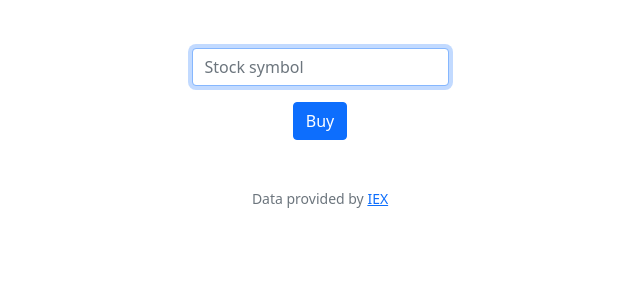
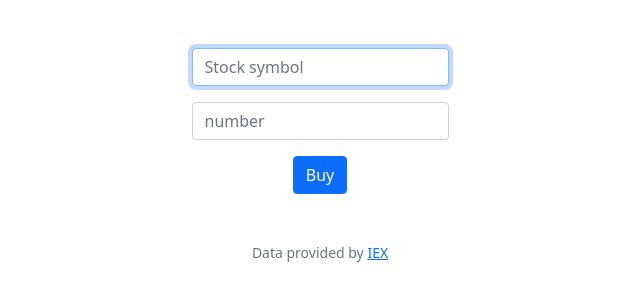
Before and after one commit to heddxh/CS50X, a Flask app: template week9/finance/templates/buy.html in a window 1280 px wide. Shown: the part 76-377 px from the top of the page, without its empty margins (320-960 px from the left). Run offline with Flask 2, Linux system fonts and the light colour scheme; the template is opened without the code that fills it, so the values that code supplies are empty; some libraries are stand-ins or nearby versions.

Commit message:
Wed, Mar 1, 2023, 1:32 PM +08:00

```diff
--- a/week9/finance/app.py
+++ b/week9/finance/app.py
@@ -51,10 +51,10 @@ def buy():
     if request.method == "POST":
 
         # Ensure input not empty
-        if not request.form.get("buy"):
+        if not request.form.get("symbol"):
             return apology("please provide stock symbol", 403)
 
-        symbol = request.form.get("buy")
+        symbol = request.form.get("symbol")
         response =lookup(symbol)
 
         # Ensure input is valid(exist)
--- a/week9/finance/templates/buy.html
+++ b/week9/finance/templates/buy.html
@@ -7,7 +7,10 @@
 {% block main %}
 <form action="/buy" method="post">
     <div class="mb-3">
-        <input autocomplete="off" autofocus class="form-control mx-auto w-auto" id="buy" name="buy" placeholder="Stock symbol" type="text">
+        <input autocomplete="off" autofocus class="form-control mx-auto w-auto" id="buySymbol" name="symbol" placeholder="Stock symbol" type="text">
+    </div>
+    <div class="mb-3">
+        <input autocomplete="off" class="form-control mx-auto w-auto" id="buyNumber" name="number" placeholder="number" type="text">
     </div>
 <button class="btn btn-primary" type="submit" id="buyButton">Buy</button>
 </form>
```
